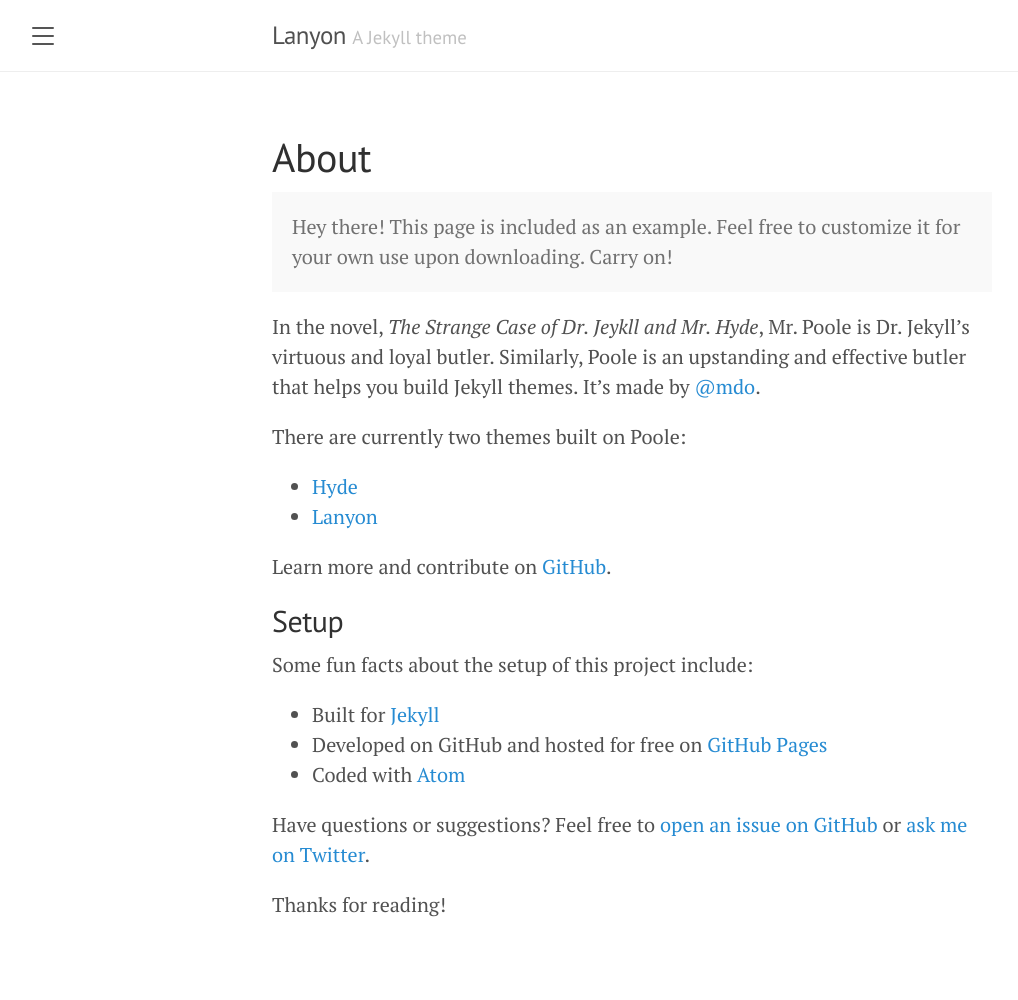
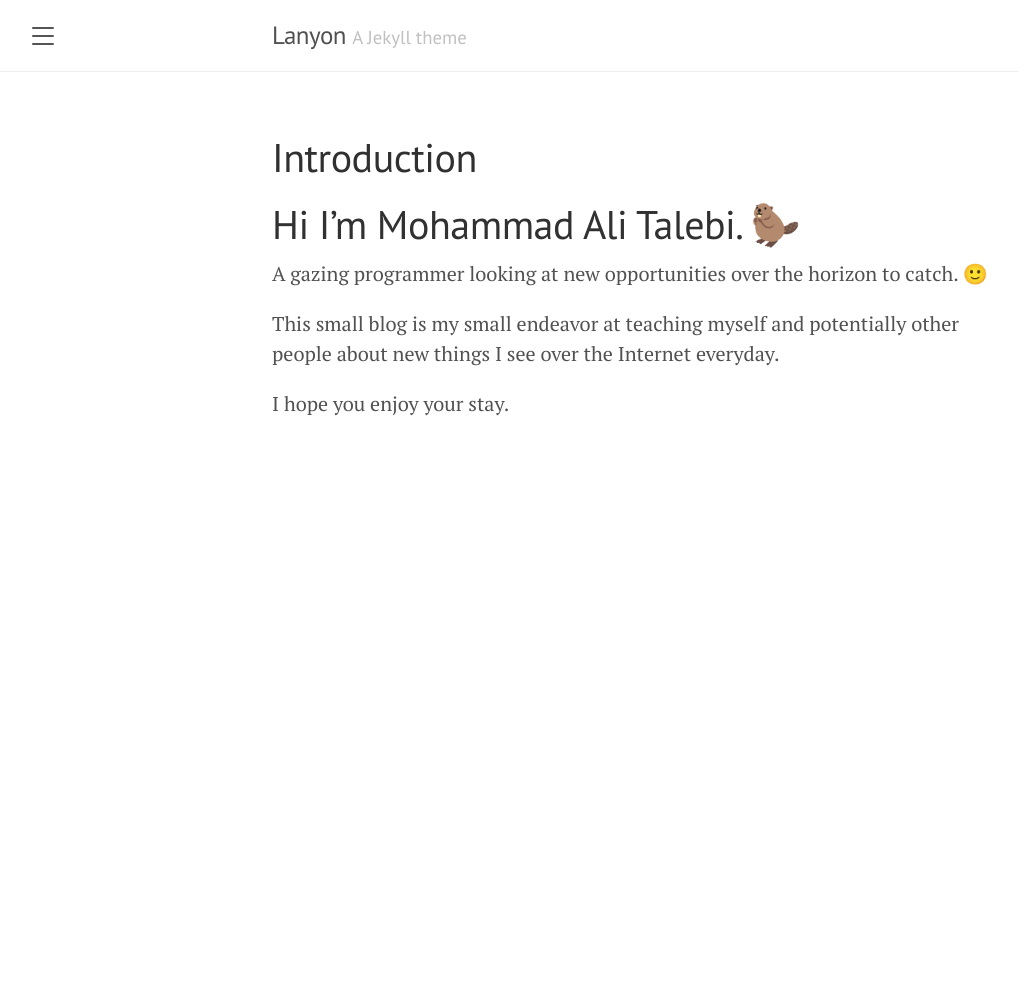
Before and after one commit to ThisNotAlfred/blog, a Jekyll site: the page built from about.md, in a window 1280 px wide. Shown: the whole page, without its empty margins (8-1026 px from the left). Built offline with Jekyll 4.4.1, drawn with Linux system fonts in a browser that asks for light colours; after the commit the page ends 900 px from its top, so only the background shows below that.

Commit message:
added about

```diff
--- a/about.md
+++ b/about.md
@@ -1,29 +1,12 @@
 ---
-layout: page
-title: About
+layout: post
+title: Introduction
 ---
 
-<p class="message">
-  Hey there! This page is included as an example. Feel free to customize it for your own use upon downloading. Carry on!
-</p>
+# Hi I'm Mohammad Ali Talebi. 🦫
 
-In the novel, *The Strange Case of Dr. Jeykll and Mr. Hyde*, Mr. Poole is Dr. Jekyll's virtuous and loyal butler. Similarly, Poole is an upstanding and effective butler that helps you build Jekyll themes. It's made by [@mdo](https://twitter.com/mdo).
+A gazing programmer looking at new opportunities over the horizon to catch. 🙂
 
-There are currently two themes built on Poole:
+This small blog is my small endeavor at teaching myself and potentially other people about new things I see over the Internet everyday.
 
-* [Hyde](http://hyde.getpoole.com)
-* [Lanyon](http://lanyon.getpoole.com)
-
-Learn more and contribute on [GitHub](https://github.com/poole).
-
-## Setup
-
-Some fun facts about the setup of this project include:
-
-* Built for [Jekyll](https://jekyllrb.com)
-* Developed on GitHub and hosted for free on [GitHub Pages](https://pages.github.com)
-* Coded with [Atom](https://atom.io)
-
-Have questions or suggestions? Feel free to [open an issue on GitHub](https://github.com/poole/issues/new) or [ask me on Twitter](https://twitter.com/mdo).
-
-Thanks for reading!
+I hope you enjoy your stay.
```
Also changed, not shown: _posts/2024-06-23-Introduction.md (deleted, +0 -12 lines).
